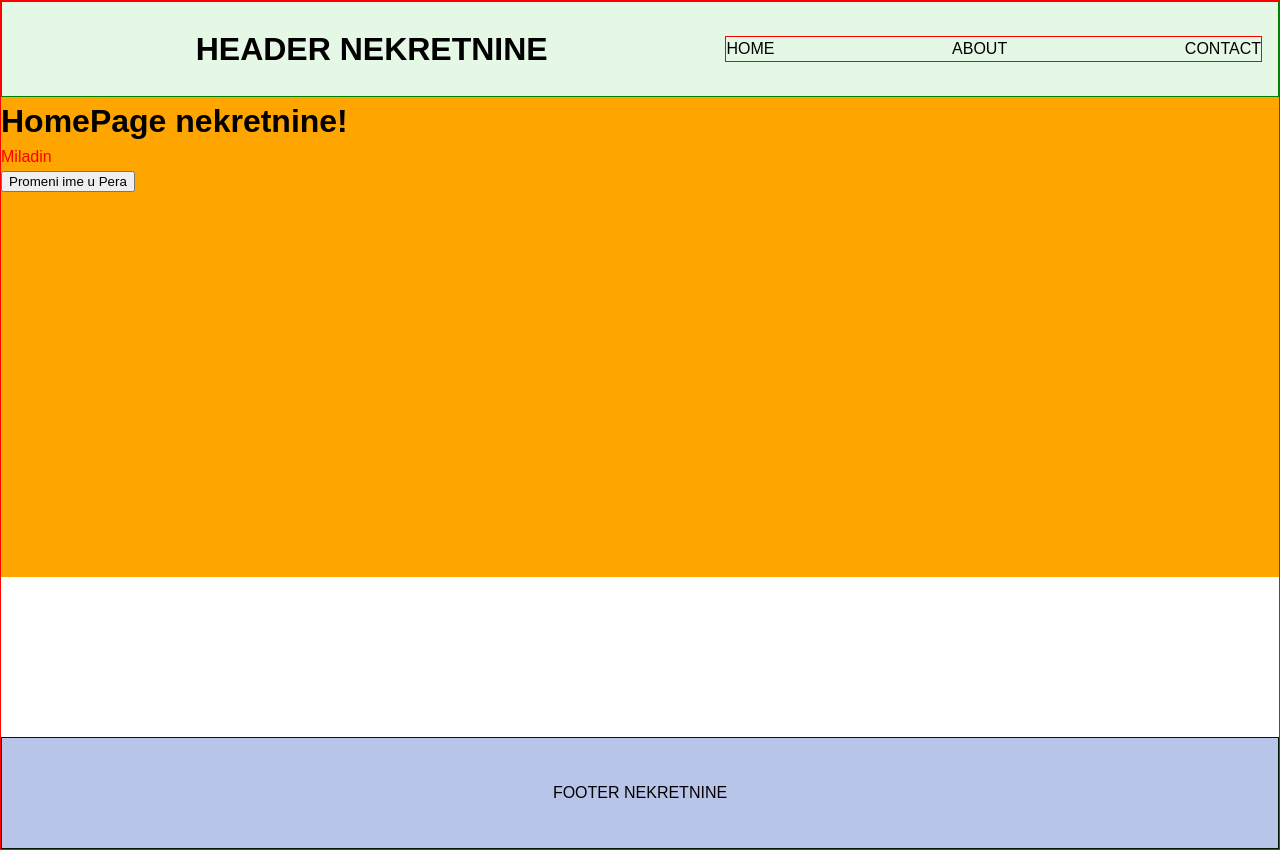
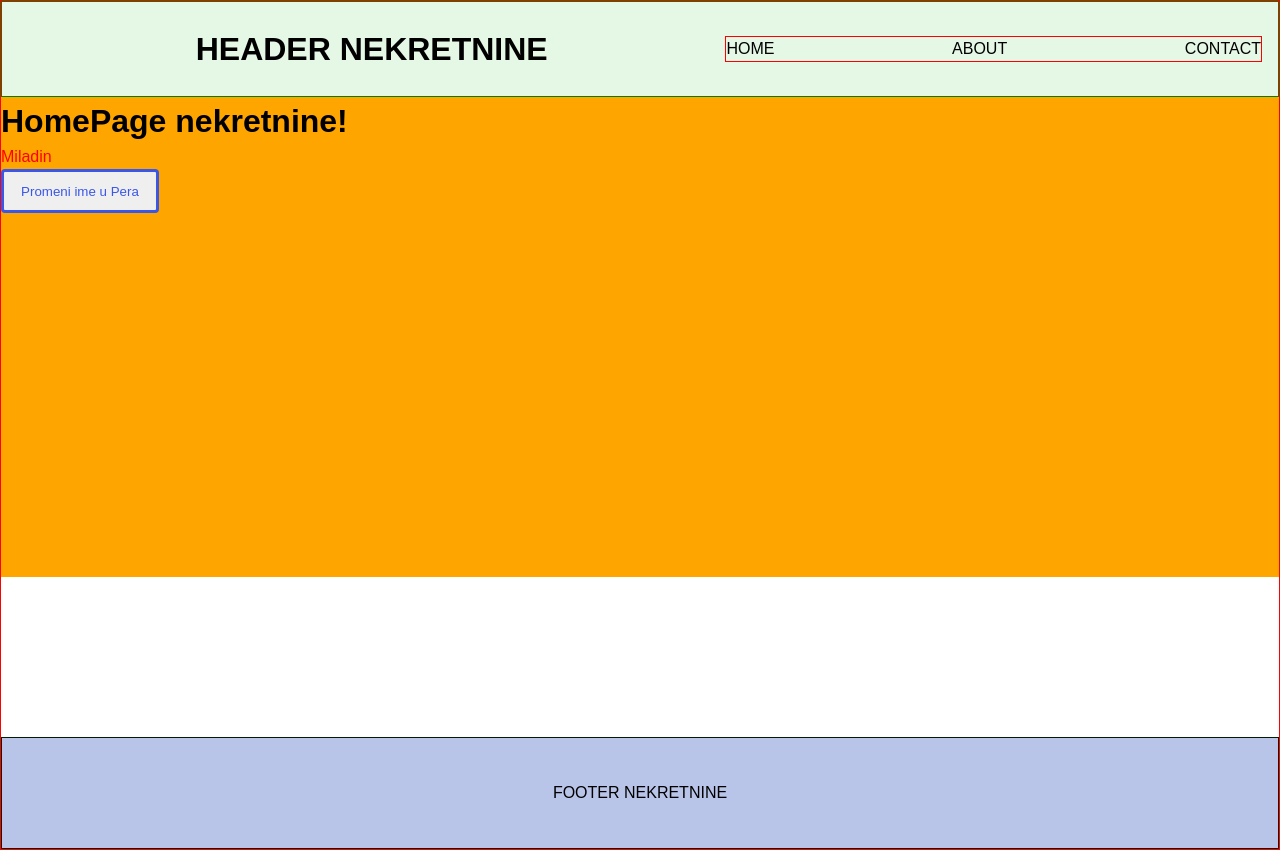
Before and after one commit to Mrakonja/Nekretnine-FE, a React (Create React App) app: page / in a window 1280 px wide. Built offline with nearby package versions, Linux system fonts and the light colour scheme.

Commit message:
Zamena buttona na homepage-u, ujedno i test

```diff
--- a/src/Components/TestContext.tsx
+++ b/src/Components/TestContext.tsx
@@ -1,5 +1,7 @@
 import React, { useContext } from 'react';
 import { MainContext } from '../Context/MainContext';
+import Button from './Button/Button';
+import classes from './Button/Button.module.scss';
 
 const TestContext = () => {
     const { state, updateUsername } = useContext(MainContext);
@@ -15,9 +17,8 @@ const switchName = () => {
     <div style={{color: 'red'}}>
           {username}
       </div>
-      <button onClick={switchName}>
-              Promeni ime u {username === 'Miladin' ? 'Pera' : 'Miladin'}
-      </button>
+      <Button classes={{color: classes.blueWBButton, size: classes.defaultButton, text: `Promeni ime u ${username === 'Miladin' ? 'Pera' : 'Miladin'}`}} onClick={switchName} />
+
     </>
   )
 }
```
